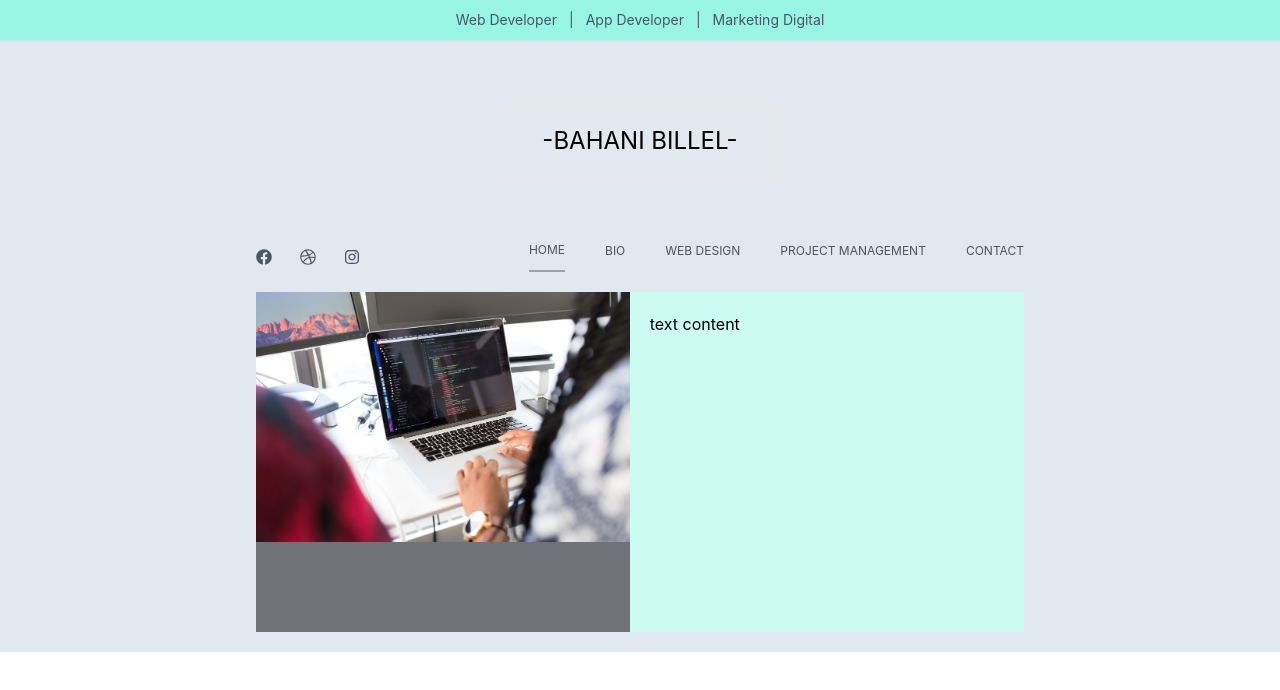
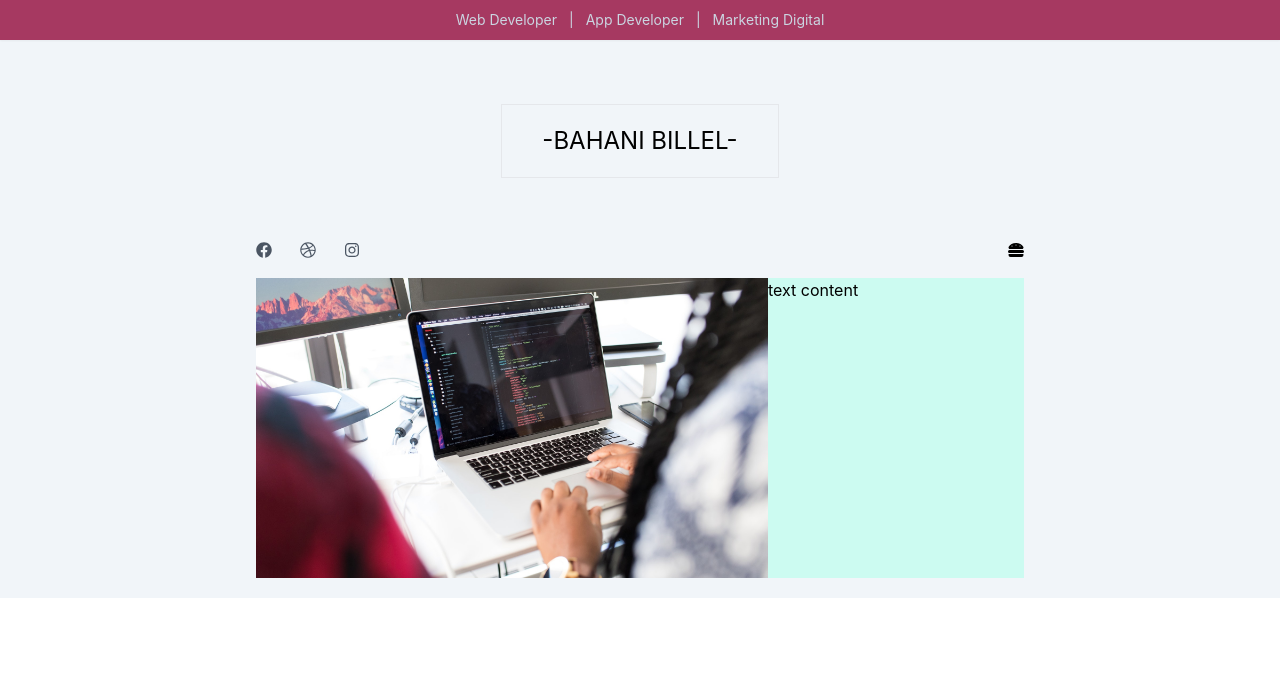
Before and after one commit to BahaniBillel/jiil-tech, a Next.js app: page / in a window 1280 px wide. Both pictures are taken after a click on the item "CONTACT". Shown: the top 690 px of the page. Built offline with nearby package versions, Linux system fonts and the light colour scheme.

Commit message:
fixing the header display

```diff
--- a/components/Banner.jsx
+++ b/components/Banner.jsx
@@ -6,7 +6,7 @@ import UpperHeader from "./UpperHeader";
 
 function Banner() {
   return (
-    <div className=" relative w-screen  bg-slate-200 ">
+    <div className=" relative w-screen  bg-slate-100 ">
       <UpperHeader />
       <Header/>
     </div>
--- a/components/Header.jsx
+++ b/components/Header.jsx
@@ -1,18 +1,23 @@
-import React, { useState } from 'react';
+import React, { useState } from "react";
 // import {} "@heroicons/react/solid"
-import Image from 'next/image';
-import { FaFacebook, FaInstagram, FaDribbble } from 'react-icons/fa';
-import ImageBanner from '../images/webDev.jpg';
-import ContactForm from './ContactForm';
+import Image from "next/image";
+import {
+  FaFacebook,
+  FaInstagram,
+  FaDribbble,
+  FaHamburger,
+
+} from "react-icons/fa";
+import ImageBanner from "../images/webDev.jpg";
+import ContactForm from "./ContactForm";
 
 function Header() {
-  const [contacForm, setContactForm] = useState(false);
+  const [mobileView, setMobileView] = useState(false);
   const ShowContactForm = () => {
-    setContactForm(true);
+    setMobileView(true);
   };
   return (
     <header className=" flex flex-col items-center justify-center   ">
-
       <div className="border px-10 py-5 text-2xl my-16">-BAHANI BILLEL-</div>
 
       <div className="flex items-center justify-between w-3/5">
@@ -22,6 +27,9 @@ function Header() {
           <FaInstagram className="text-gray-600 cursor-pointer" />
         </div>
         <div>
+          {mobileView ? (
+            <FaHamburger />
+          ) : (
             <ul className="hidden lg:flex xl:flex items-center space-x-10 text-xs text-gray-600 ">
               <li className="cursor-pointer border-solid border-b-2  pb-3 border-gray-400 ">
                 HOME
@@ -33,18 +41,18 @@ function Header() {
                 CONTACT
               </li>
             </ul>
+          )}
         </div>
       </div>
 
-      <div className="flex sm:flex-col md:flex-col lg:flex-row xl:flex-row 2xl:flex-row
-                     my-5 lg:w-3/5 xl:w-3/5 2xl:w-3/5 sm:w-full md:w-screen h-[340px]  bg-zinc-500 items-center relative overflow-hidden">
-        <div className="relative w-8/12 h-full sm:w-full md:w-full ">
-          <Image src={ImageBanner} />
+      <div className="flex flex-col w-4/5 h-[300px] lg:w-3/5  xl:flex-row lg:flex-row 2xl:flex-row overflow-hidden my-5 ">
+        <div className=" w-full  h-4/6  lg:h-full bg-violeta-400 lg:w-4/6 relative">
+          <Image src={ImageBanner} layout="fill" objectFit="cover" />
         </div>
-        <div className="p-5 bg-teal-100 w-4/12 h-full sm:w-full md:w-full">text content</div>
+        <div className=" bg-teal-100 w-full h-2/6 lg:h-full lg:w-2/6">
+          text content
         </div>
-
-
+      </div>
     </header>
   );
 }
--- a/components/UpperHeader.jsx
+++ b/components/UpperHeader.jsx
@@ -2,7 +2,7 @@ import React from 'react';
 
 function UpperHeader() {
   return (
-    <div className="h-10 w-screen bg-teal-200 shadow-sm flex items-center justify-center space-x-3 text-sm text-slate-600 ">
+    <div className="h-10 w-screen bg-violeta-600 shadow-sm flex items-center justify-center space-x-3 text-sm text-slate-300 ">
       <div>Web Developer</div>
       <div>|</div>
       <div>App Developer</div>
--- a/tailwind.config.js
+++ b/tailwind.config.js
@@ -6,7 +6,10 @@ module.exports = {
   theme: {
     extend: {
       colors: {
-        'regal-blue': '#243c5a',
+        'violeta-200': '#b56078',
+        'violeta-300': '#b55671',
+        'violeta-400': '#b53e6a',
+        'violeta-600': '#a63961',
       },
     },
   },
```
Lines whose indentation alone changed are shown as unchanged.
